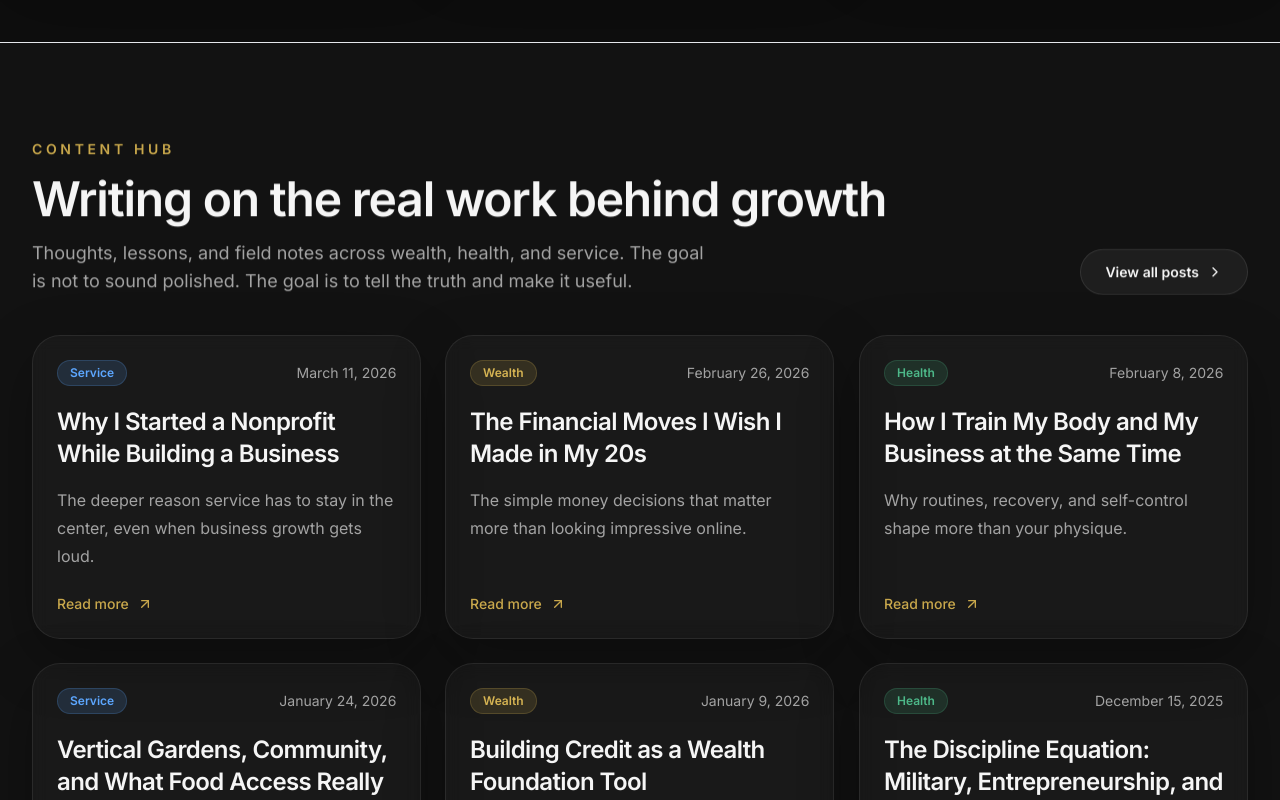
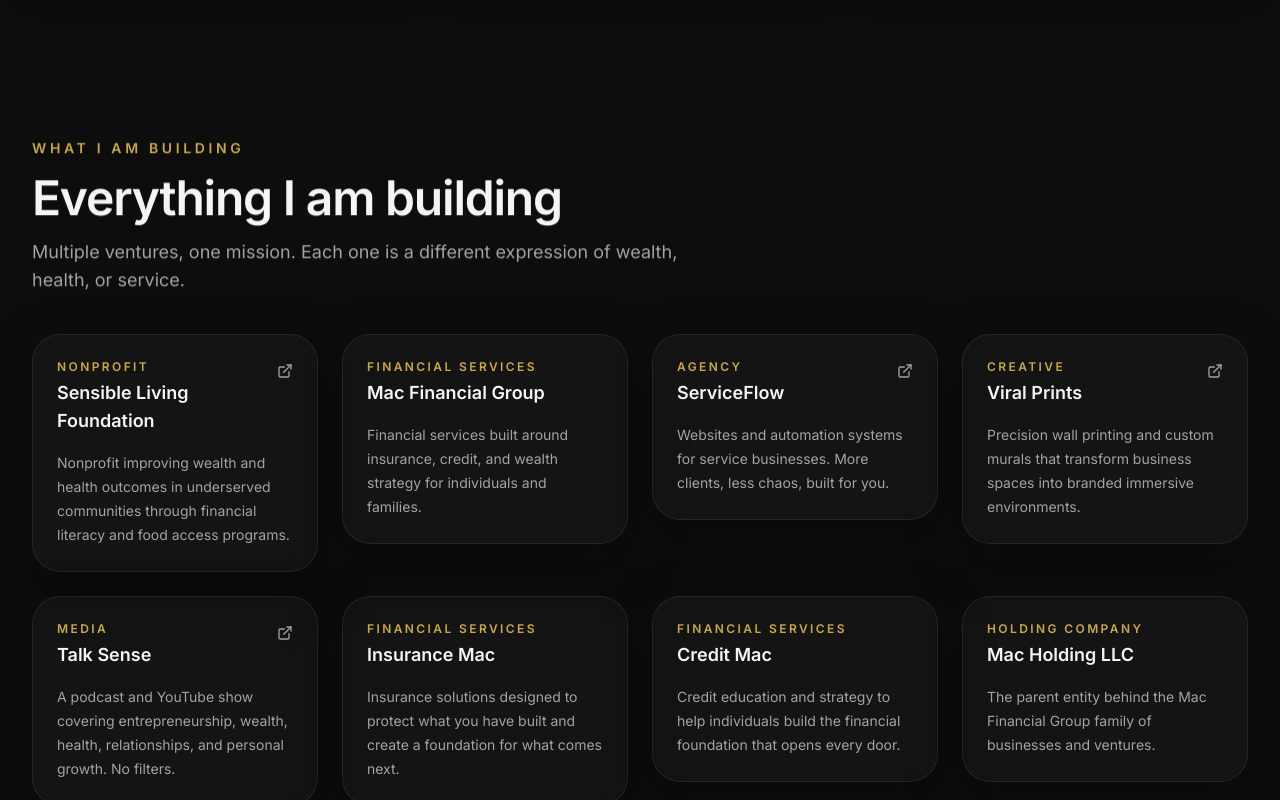
Before and after one commit to mekonnen33/Mekonnen-personal-brand, a Next.js app: page / in a window 1280 px wide. Shown: the part 1660-2460 px from the top of the page. Built offline with nearby package versions, Linux system fonts and the light colour scheme.

Commit message:
Add Ventures section to homepage

```diff
--- a/app/page.tsx
+++ b/app/page.tsx
@@ -20,8 +20,10 @@ import { SectionTitle } from '@/components/section-title';
 import { SiteFooter } from '@/components/site-footer';
 import { SiteHeader } from '@/components/site-header';
 import { ToolCard } from '@/components/tool-card';
+import { VentureCard } from '@/components/venture-card';
 import {
   collaborationOptions,
+  ventures,
   connectPlaceholderLinks,
   episodes,
   freeGuide,
@@ -144,6 +146,23 @@ export default function HomePage() {
             {pillars.map((pillar, index) => (
               <Reveal key={pillar.title} delay={index * 90}>
                 <PillarCard pillar={pillar} />
+              </Reveal>
+            ))}
+          </div>
+        </section>
+
+        <section id="ventures" className="section-shell py-16 sm:py-20 lg:py-24">
+          <Reveal>
+            <SectionTitle
+              eyebrow={sectionEyebrows.ventures}
+              title="Everything I am building"
+              description="Multiple ventures, one mission. Each one is a different expression of wealth, health, or service."
+            />
+          </Reveal>
+          <div className="mt-10 grid gap-6 sm:grid-cols-2 xl:grid-cols-4">
+            {ventures.map((venture, index) => (
+              <Reveal key={venture.name} delay={index * 60}>
+                <VentureCard venture={venture} />
               </Reveal>
             ))}
           </div>
```
